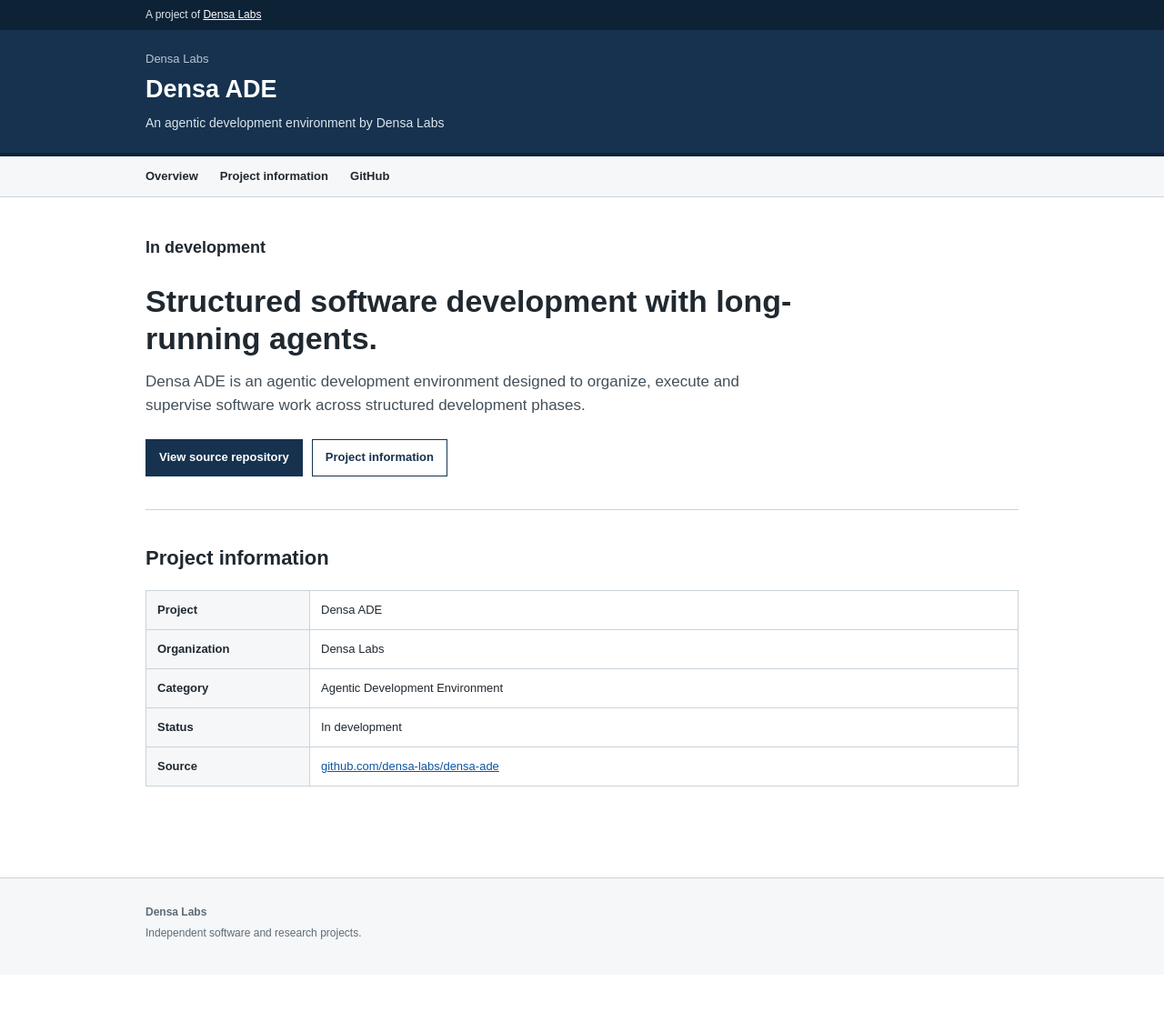
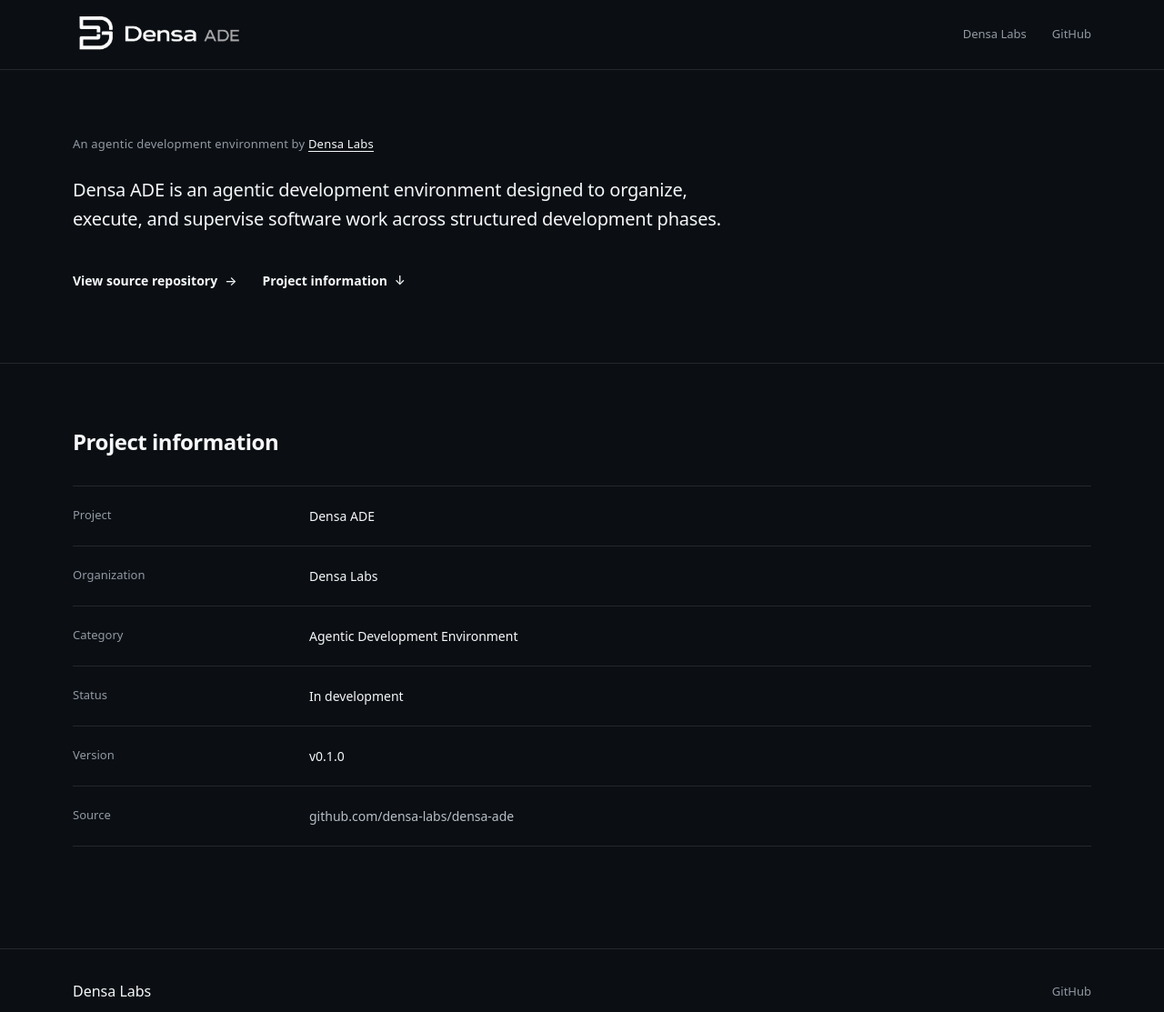
Before and after one commit to densa-labs/densa-ade, a website: page website/index.html in a window 1280 px wide. Shown: the whole page at 91% size. Before the commit the page ends 1072 px from the top, so only its background shows below. Drawn offline with Linux system fonts and the light colour scheme; files whose address does not match are found by name.

Commit message:
densa-ade: update densa-ade project website

```diff
--- a/website/index.html
+++ b/website/index.html
@@ -4,321 +4,543 @@
     <meta charset="UTF-8" />
     <meta name="viewport" content="width=device-width, initial-scale=1.0" />
 
-    <title>Densa ADE - Densa Labs</title>
+    <title>Densa ADE — Densa Labs</title>
+
     <meta name="author" content="Densa Labs" />
     <meta
       name="description"
       content="Densa ADE is an agentic development environment for structured, long-running software work."
     />
 
+    <meta name="theme-color" content="#0b0f14" />
+    <meta name="color-scheme" content="dark" />
+
+    <link rel="icon" type="image/png" href="Densa-Letter-Logo.png" />
+
     <style>
       :root {
-        --navy: #16324f;
-        --navy-dark: #0e2236;
-        --text: #202830;
-        --muted: #5f6b76;
-        --border: #cbd3da;
-        --light: #f5f7f8;
-        --link: #0b57a3;
-        --white: #ffffff;
+        --background: #0b0f14;
+        --surface: #10151b;
+        --surface-hover: #121820;
+        --text: #f5f7f8;
+        --muted: #9199a3;
+        --muted-strong: #b7bec6;
+        --border: rgba(255, 255, 255, 0.1);
+        --border-hover: rgba(255, 255, 255, 0.2);
       }
 
       * {
         box-sizing: border-box;
       }
 
+      html {
+        scroll-behavior: smooth;
+      }
+
       body {
         margin: 0;
-        font-family: Arial, Helvetica, sans-serif;
+        min-height: 100vh;
+        display: flex;
+        flex-direction: column;
+
+        background: var(--background);
         color: var(--text);
-        background: var(--white);
-        line-height: 1.55;
+
+        font-family:
+          system-ui,
+          -apple-system,
+          BlinkMacSystemFont,
+          "Segoe UI",
+          sans-serif;
+
+        line-height: 1.5;
+        -webkit-font-smoothing: antialiased;
+        text-rendering: optimizeLegibility;
+      }
+
+      img {
+        display: block;
+        max-width: 100%;
+      }
+
+      a {
+        color: inherit;
       }
 
       .container {
-        width: min(960px, calc(100% - 48px));
+        width: min(1120px, calc(100% - 48px));
         margin: 0 auto;
       }
 
-      .utility {
-        background: var(--navy-dark);
-        color: #dce5ec;
-        font-size: 12px;
-      }
-
-      .utility .container {
-        padding: 7px 0;
-      }
-
-      .utility a {
-        color: white;
-      }
+      /* Header */
 
       header {
-        background: var(--navy);
-        color: white;
-        border-bottom: 4px solid var(--navy-dark);
+        border-bottom: 1px solid var(--border);
       }
 
       .header-inner {
-        padding: 22px 0;
+        min-height: 76px;
+
+        display: flex;
+        align-items: center;
+        justify-content: space-between;
+        gap: 40px;
       }
 
-      .agency {
-        margin: 0 0 3px;
-        font-size: 13px;
-        opacity: 0.82;
-      }
-
-      header h1 {
-        margin: 0;
-        font-size: 27px;
-        font-weight: 600;
-      }
-
-      header p {
-        margin: 5px 0 0;
-        font-size: 14px;
-        color: #dce5ec;
-      }
-
-      nav {
-        border-bottom: 1px solid var(--border);
-        background: var(--light);
-      }
-
-      nav .container {
-        display: flex;
-        gap: 24px;
-        min-height: 44px;
+      .brand {
+        display: inline-flex;
         align-items: center;
-      }
-
-      nav a {
-        color: var(--text);
-        font-size: 13px;
-        font-weight: 600;
+        flex-shrink: 0;
         text-decoration: none;
       }
 
-      nav a:hover {
-        text-decoration: underline;
+      .brand img {
+        width: 190px;
+        height: auto;
       }
 
-      main {
-        padding: 42px 0 64px;
+      .header-links {
+        display: flex;
+        align-items: center;
+        gap: 28px;
       }
 
-      .development-status {
-        margin: 0 0 24px;
-        font-size: 18px;
-        font-weight: 700;
+      .header-link,
+      .footer-link {
+        position: relative;
+
+        padding: 10px 0;
+
+        color: var(--muted);
+
+        font-size: 13px;
+        font-weight: 500;
+
+        text-decoration: none;
+
+        transition: color 160ms ease;
       }
 
+      .header-link::after,
+      .footer-link::after {
+        content: "";
+
+        position: absolute;
+        left: 0;
+        right: 100%;
+        bottom: 7px;
+
+        height: 1px;
+
+        background: var(--text);
+
+        transition: right 160ms ease;
+      }
+
+      .header-link:hover,
+      .footer-link:hover {
+        color: var(--text);
+      }
+
+      .header-link:hover::after,
+      .footer-link:hover::after {
+        right: 0;
+      }
+
+      /* Main */
+
+      main {
+        flex: 1;
+      }
+
+      /* Hero */
+
       .hero {
-        padding-bottom: 36px;
+        padding: 72px 0 68px;
         border-bottom: 1px solid var(--border);
       }
 
-      .hero h2 {
-        max-width: 720px;
-        margin: 0 0 14px;
-        font-size: 34px;
-        line-height: 1.2;
-        font-weight: 600;
+      .attribution {
+        margin: 0 0 24px;
+
+        color: var(--muted);
+
+        font-size: 13px;
+        font-weight: 500;
+        letter-spacing: 0.015em;
+      }
+
+      .attribution a {
+        color: var(--text);
+        text-decoration: underline;
+        text-decoration-thickness: 1px;
+        text-underline-offset: 3px;
+      }
+
+      .attribution a:hover {
+        text-decoration-thickness: 2px;
       }
 
       .hero .lead {
         max-width: 720px;
-        margin: 0 0 24px;
-        color: #44505a;
-        font-size: 17px;
+
+        margin: 0;
+
+        color: var(--text);
+
+        font-size: 20px;
+        line-height: 1.6;
+        letter-spacing: -0.01em;
       }
 
-      .buttons {
+      .hero-actions {
         display: flex;
+        align-items: center;
         flex-wrap: wrap;
-        gap: 10px;
+        gap: 28px;
+
+        margin-top: 30px;
       }
 
-      .button {
-        display: inline-block;
-        padding: 9px 14px;
-        border: 1px solid var(--navy);
-        font-size: 13px;
-        font-weight: 600;
+      .text-link {
+        display: inline-flex;
+        align-items: center;
+        gap: 8px;
+
+        min-height: 44px;
+
+        color: var(--text);
+
+        font-size: 14px;
+        font-weight: 550;
+
         text-decoration: none;
       }
 
-      .button.primary {
-        color: white;
-        background: var(--navy);
+      .text-link .arrow {
+        display: inline-block;
+        transition: transform 160ms ease;
       }
 
-      .button.secondary {
-        color: var(--navy);
-        background: white;
+      .text-link:hover .arrow.right {
+        transform: translateX(3px);
       }
 
-      .button:hover {
-        text-decoration: underline;
+      .text-link:hover .arrow.down {
+        transform: translateY(3px);
       }
 
-      section.content {
-        padding: 36px 0;
+      /* Project information */
+
+      .project-info {
+        padding: 72px 0 112px;
       }
 
-      section.content h2 {
-        margin: 0 0 16px;
-        font-size: 22px;
-        font-weight: 600;
+      .section-heading {
+        margin: 0 0 34px;
+
+        font-size: 24px;
+        line-height: 1.2;
+        font-weight: 560;
+        letter-spacing: -0.02em;
       }
 
-      .definition {
-        width: 100%;
-        border-collapse: collapse;
-        margin-top: 18px;
-        font-size: 13px;
+      .info-panel {
+        border-top: 1px solid var(--border);
       }
 
-      .definition th,
-      .definition td {
-        padding: 11px 12px;
-        text-align: left;
-        vertical-align: top;
-        border: 1px solid var(--border);
+      .info-row {
+        display: grid;
+        grid-template-columns: 220px 1fr;
+        gap: 40px;
+
+        padding: 22px 0;
+
+        border-bottom: 1px solid var(--border);
       }
 
-      .definition th {
-        width: 180px;
-        background: var(--light);
-        font-weight: 600;
+      .info-label {
+        color: var(--muted);
+
+        font-size: 13px;
+        font-weight: 500;
       }
 
-      a {
-        color: var(--link);
+      .info-value {
+        margin: 0;
+
+        color: var(--text);
+
+        font-size: 14px;
+        font-weight: 500;
       }
 
-      footer {
-        background: var(--light);
-        border-top: 1px solid var(--border);
-        color: var(--muted);
-        font-size: 12px;
+      .info-value a {
+        position: relative;
+        display: inline-block;
+
+        color: var(--muted-strong);
+
+        text-decoration: none;
+
+        transition: color 160ms ease;
       }
 
-      footer .container {
-        padding: 24px 0 32px;
+      .info-value a::after {
+        content: "";
+
+        position: absolute;
+        left: 0;
+        right: 100%;
+        bottom: -2px;
+
+        height: 1px;
+
+        background: var(--text);
+
+        transition: right 160ms ease;
       }
 
-      footer p {
-        margin: 4px 0;
+      .info-value a:hover {
+        color: var(--text);
       }
 
-      @media (max-width: 650px) {
+      .info-value a:hover::after {
+        right: 0;
+      }
+
+      /* Footer */
+
+      footer {
+        border-top: 1px solid var(--border);
+      }
+
+      .footer-inner {
+        min-height: 92px;
+
+        display: flex;
+        align-items: center;
+        justify-content: space-between;
+        gap: 32px;
+      }
+
+      .footer-name {
+        color: var(--muted);
+        font-size: 13px;
+        font-weight: 500;
+      }
+
+      /* Accessibility */
+
+      a:focus-visible {
+        outline: 2px solid var(--text);
+        outline-offset: 4px;
+      }
+
+      /* Responsive */
+
+      @media (max-width: 700px) {
         .container {
-          width: min(100% - 30px, 960px);
+          width: min(100% - 40px, 1120px);
         }
 
-        .hero h2 {
-          font-size: 28px;
+        .header-inner {
+          min-height: 68px;
+          gap: 24px;
         }
 
-        nav .container {
-          gap: 16px;
-          overflow-x: auto;
+        .brand img {
+          width: 156px;
         }
 
-        .definition th {
-          width: 120px;
+        .header-links {
+          gap: 18px;
+        }
+
+        .hero {
+          padding: 58px 0 56px;
+        }
+
+        .hero .lead {
+          font-size: 17px;
+        }
+
+        .hero-actions {
+          margin-top: 26px;
+        }
+
+        .project-info {
+          padding: 56px 0 80px;
+        }
+
+        .info-row {
+          grid-template-columns: 1fr;
+          gap: 6px;
+
+          padding: 18px 0;
+        }
+
+        .footer-inner {
+          min-height: 88px;
+        }
+
+      }
+
+      @media (max-width: 500px) {
+        .container {
+          width: min(100% - 32px, 1120px);
+        }
+
+        .header-inner {
+          min-height: auto;
+
+          align-items: flex-start;
+          flex-direction: column;
+          gap: 14px;
+
+          padding: 18px 0;
+        }
+
+        .header-links {
+          width: 100%;
+          justify-content: space-between;
+        }
+      }
+
+      @media (prefers-reduced-motion: reduce) {
+        html {
+          scroll-behavior: auto;
+        }
+
+        *,
+        *::before,
+        *::after {
+          transition-duration: 0.01ms !important;
         }
       }
     </style>
   </head>
 
   <body>
-    <div class="utility">
-      <div class="container">
-        A project of
-        <a href="https://densa-labs.github.io/">Densa Labs</a>
-      </div>
-    </div>
-
     <header>
       <div class="container header-inner">
-        <p class="agency">Densa Labs</p>
-        <h1>Densa ADE</h1>
-        <p>An agentic development environment by Densa Labs</p>
+        <a class="brand" href="/densa-ade/" aria-label="Densa ADE home">
+          <img
+            src="Densa-ADE-Logo.png"
+            alt="Densa ADE"
+          />
+        </a>
+
+        <nav class="header-links" aria-label="Primary navigation">
+          <a
+            class="header-link"
+            href="https://densa-labs.github.io/"
+          >
+            Densa Labs
+          </a>
+
+          <a
+            class="header-link"
+            href="https://github.com/densa-labs/densa-ade"
+            target="_blank"
+            rel="noopener noreferrer"
+          >
+            GitHub
+          </a>
+        </nav>
       </div>
     </header>
 
-    <nav>
-      <div class="container">
-        <a href="#overview">Overview</a>
-        <a href="#project">Project information</a>
-        <a href="https://github.com/densa-labs/densa-ade">GitHub</a>
-      </div>
-    </nav>
+    <main>
+      <section class="hero" id="overview">
+        <div class="container">
 
-    <main class="container">
-      <div class="hero" id="overview">
-        <p class="development-status">In development</p>
+          <p class="attribution">
+            An agentic development environment by
+            <a href="https://densa-labs.github.io/">Densa Labs</a>
+          </p>
 
-        <h2>Structured software development with long-running agents.</h2>
+          <p class="lead">
+            Densa ADE is an agentic development environment designed to organize, execute,
+            and supervise software work across structured development phases.
+          </p>
 
-        <p class="lead">
-          Densa ADE is an agentic development environment designed to organize, execute and
-          supervise software work across structured development phases.
-        </p>
+          <div class="hero-actions">
+            <a
+              class="text-link"
+              href="https://github.com/densa-labs/densa-ade"
+              target="_blank"
+              rel="noopener noreferrer"
+            >
+              View source repository
+              <span class="arrow right" aria-hidden="true">→</span>
+            </a>
 
-        <div class="buttons">
-          <a class="button primary" href="https://github.com/densa-labs/densa-ade">
-            View source repository
-          </a>
+            <a class="text-link" href="#project">
+              Project information
+              <span class="arrow down" aria-hidden="true">↓</span>
+            </a>
+          </div>
+        </div>
+      </section>
 
-          <a class="button secondary" href="#project"> Project information </a>
-        </div>
-      </div>
+      <section class="project-info container" id="project">
+        <h2 class="section-heading">Project information</h2>
 
-      <section class="content" id="project">
-        <h2>Project information</h2>
+        <div class="info-panel">
+          <div class="info-row">
+            <div class="info-label">Project</div>
+            <p class="info-value">Densa ADE</p>
+          </div>
 
-        <table class="definition">
-          <tr>
-            <th>Project</th>
-            <td>Densa ADE</td>
-          </tr>
+          <div class="info-row">
+            <div class="info-label">Organization</div>
+            <p class="info-value">Densa Labs</p>
+          </div>
 
-          <tr>
-            <th>Organization</th>
-            <td>Densa Labs</td>
-          </tr>
+          <div class="info-row">
+            <div class="info-label">Category</div>
+            <p class="info-value">Agentic Development Environment</p>
+          </div>
 
-          <tr>
-            <th>Category</th>
-            <td>Agentic Development Environment</td>
-          </tr>
+          <div class="info-row">
+            <div class="info-label">Status</div>
+            <p class="info-value">In development</p>
+          </div>
 
-          <tr>
-            <th>Status</th>
-            <td>In development</td>
-          </tr>
+          <div class="info-row">
+            <div class="info-label">Version</div>
+            <p class="info-value">v0.1.0</p>
+          </div>
 
-          <tr>
-            <th>Source</th>
-            <td>
-              <a href="https://github.com/densa-labs/densa-ade">
+          <div class="info-row">
+            <div class="info-label">Source</div>
+            <p class="info-value">
+              <a
+                href="https://github.com/densa-labs/densa-ade"
+                target="_blank"
+                rel="noopener noreferrer"
+              >
                 github.com/densa-labs/densa-ade
               </a>
-            </td>
-          </tr>
-        </table>
+            </p>
+          </div>
+        </div>
       </section>
     </main>
 
     <footer>
-      <div class="container">
-        <p><strong>Densa Labs</strong></p>
-        <p>Independent software and research projects.</p>
+      <div class="container footer-inner">
+        <p>Densa Labs</p>
+
+        <a
+          class="footer-link"
+          href="https://github.com/densa-labs/densa-ade"
+          target="_blank"
+          rel="noopener noreferrer"
+        >
+          GitHub
+        </a>
       </div>
     </footer>
   </body>
```
